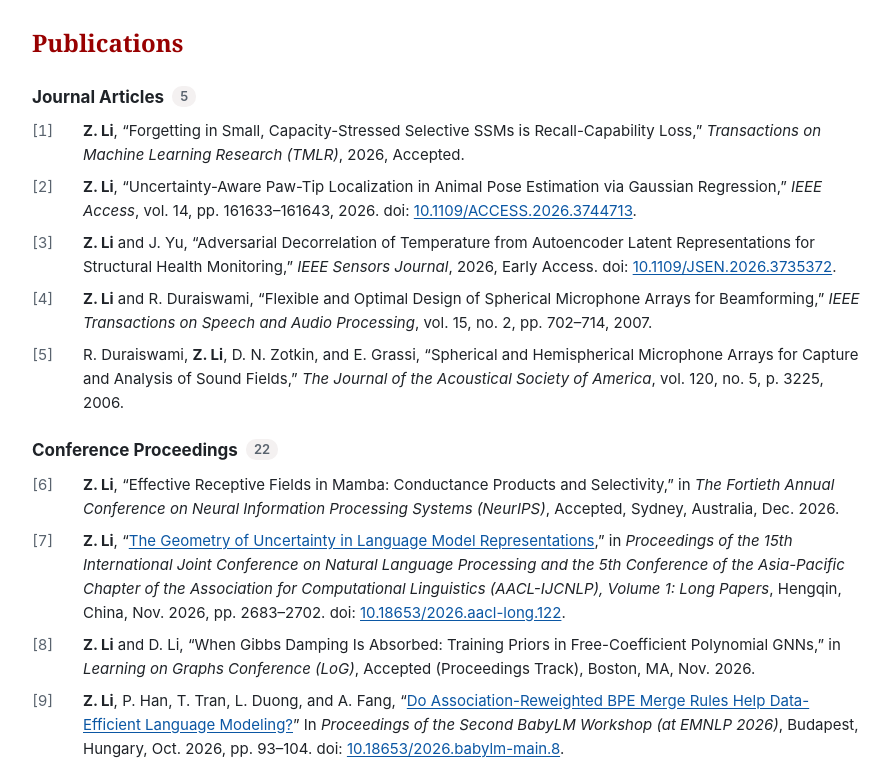
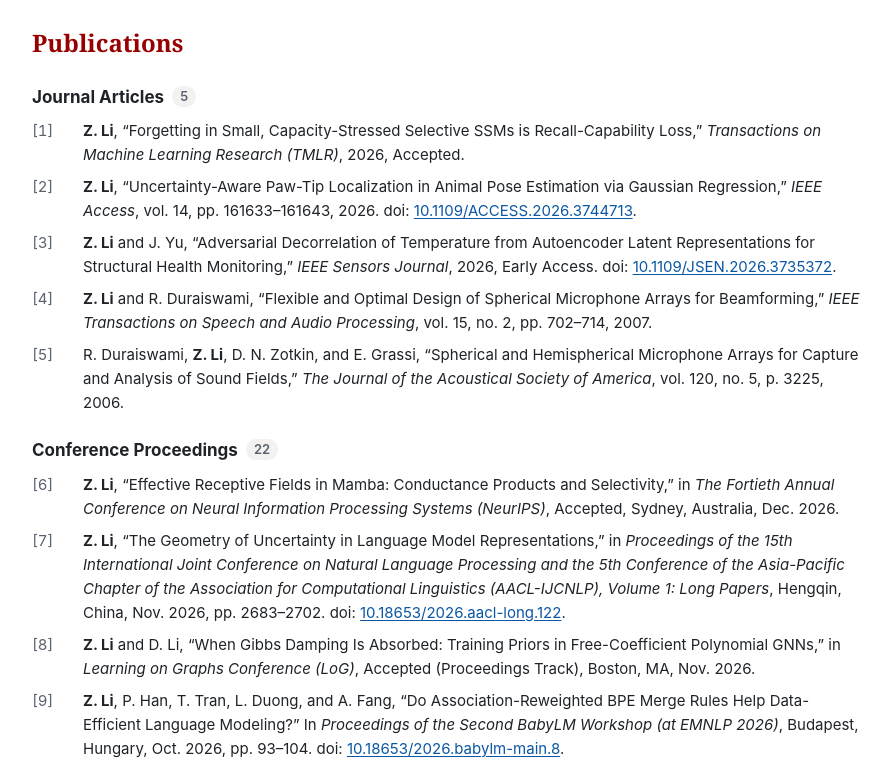
Before and after one commit to zhiyunli/zhiyunli.github.io, a plain HTML site: page index.html in a window 1280 px wide. Shown: the part 146-912 px from the top of the page, without its empty margins (194-1084 px from the left). Drawn offline with Linux system fonts and the light colour scheme.

Commit message:
Drop title links that duplicate the DOI links
Co-Authored-By: Claude Opus 5.5 <noreply@anthropic.com>

```diff
--- a/index.html
+++ b/index.html
@@ -59,9 +59,9 @@ footer { color: var(--muted); font-size: 13px; padding: 24px 0 40px; border-top:
 <h3>Conference Proceedings <span class="count">22</span></h3>
 <ol class="bib">
   <li><span class="n">[6]</span><span><strong>Z. Li</strong>, “Effective Receptive Fields in Mamba: Conductance Products and Selectivity,” in <i>The Fortieth Annual Conference on Neural Information Processing Systems (NeurIPS)</i>, Accepted, Sydney, Australia, Dec. 2026.</span></li>
-  <li><span class="n">[7]</span><span><strong>Z. Li</strong>, “<a href="https://aclanthology.org/2026.aacl-long.122/">The Geometry of Uncertainty in Language Model Representations</a>,” in <i>Proceedings of the 15th International Joint Conference on Natural Language Processing and the 5th Conference of the Asia-Pacific Chapter of the Association for Computational Linguistics (AACL-IJCNLP), Volume 1: Long Papers</i>, Hengqin, China, Nov. 2026, pp. 2683–2702. doi: <a href="https://doi.org/10.18653/2026.aacl-long.122">10.18653/2026.aacl-long.122</a>.</span></li>
+  <li><span class="n">[7]</span><span><strong>Z. Li</strong>, “The Geometry of Uncertainty in Language Model Representations,” in <i>Proceedings of the 15th International Joint Conference on Natural Language Processing and the 5th Conference of the Asia-Pacific Chapter of the Association for Computational Linguistics (AACL-IJCNLP), Volume 1: Long Papers</i>, Hengqin, China, Nov. 2026, pp. 2683–2702. doi: <a href="https://doi.org/10.18653/2026.aacl-long.122">10.18653/2026.aacl-long.122</a>.</span></li>
   <li><span class="n">[8]</span><span><strong>Z. Li</strong> and D. Li, “When Gibbs Damping Is Absorbed: Training Priors in Free-Coefficient Polynomial GNNs,” in <i>Learning on Graphs Conference (LoG)</i>, Accepted (Proceedings Track), Boston, MA, Nov. 2026.</span></li>
-  <li><span class="n">[9]</span><span><strong>Z. Li</strong>, P. Han, T. Tran, L. Duong, and A. Fang, “<a href="https://aclanthology.org/2026.babylm-main.8/">Do Association-Reweighted BPE Merge Rules Help Data-Efficient Language Modeling?</a>” In <i>Proceedings of the Second BabyLM Workshop (at EMNLP 2026)</i>, Budapest, Hungary, Oct. 2026, pp. 93–104. doi: <a href="https://doi.org/10.18653/2026.babylm-main.8">10.18653/2026.babylm-main.8</a>.</span></li>
+  <li><span class="n">[9]</span><span><strong>Z. Li</strong>, P. Han, T. Tran, L. Duong, and A. Fang, “Do Association-Reweighted BPE Merge Rules Help Data-Efficient Language Modeling?” In <i>Proceedings of the Second BabyLM Workshop (at EMNLP 2026)</i>, Budapest, Hungary, Oct. 2026, pp. 93–104. doi: <a href="https://doi.org/10.18653/2026.babylm-main.8">10.18653/2026.babylm-main.8</a>.</span></li>
   <li><span class="n">[10]</span><span>J. Lee, <strong>Z. Li</strong>, J. Boehm, S. Mesfin, and J. Yu, “Mechanics-Informed Autoencoders for Synthetic Data in Structural Health Monitoring,” in <i>2025 IEEE International Conference on Future Machine Learning and Data Science (FMLDS)</i>, Los Angeles, CA, Nov. 2025.</span></li>
   <li><span class="n">[11]</span><span><strong>Z. Li</strong> and J. Lee, “Machine Learning Recovers the Vedolizumab Response Signature in IBD from Bulk RNA-seq,” in <i>2025 IEEE Medical Artificial Intelligence (MedAI)</i>, Wuhan, China, Nov. 2025.</span></li>
   <li><span class="n">[12]</span><span><strong>Z. Li</strong>, J. Lee, and Y. Li, “Efficient Detection of Relaxed Maximal Cliques in Large-Scale IoT Networks,” in <i>2025 IEEE World AI IoT Congress (AIIoT)</i>, Seattle, WA, May 2025.</span></li>
```
